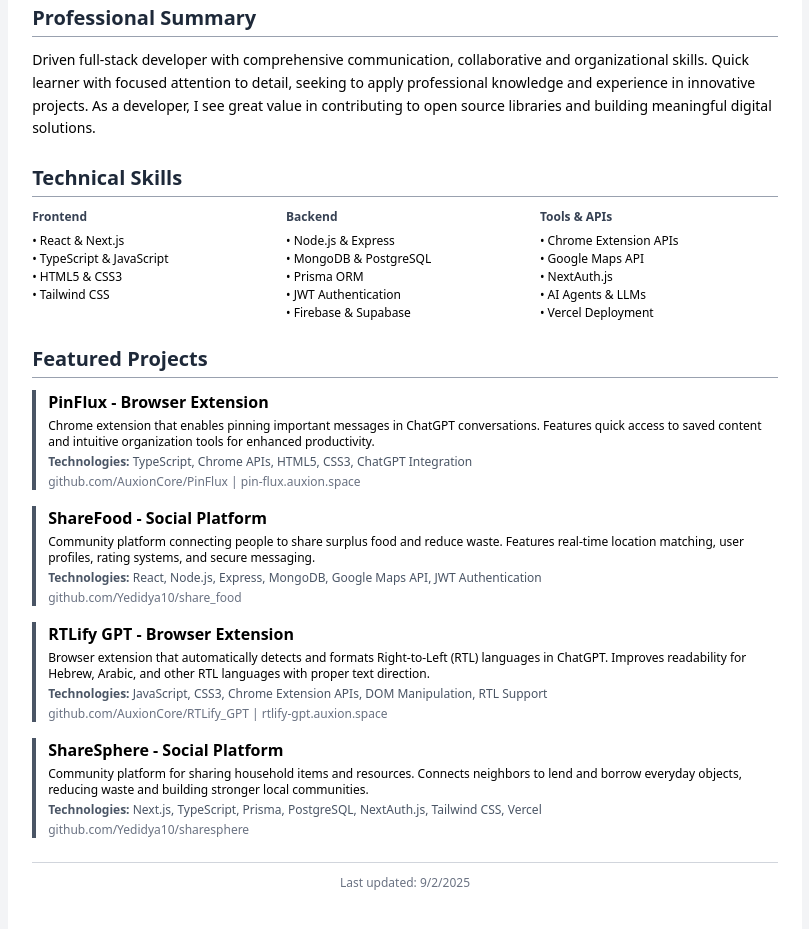
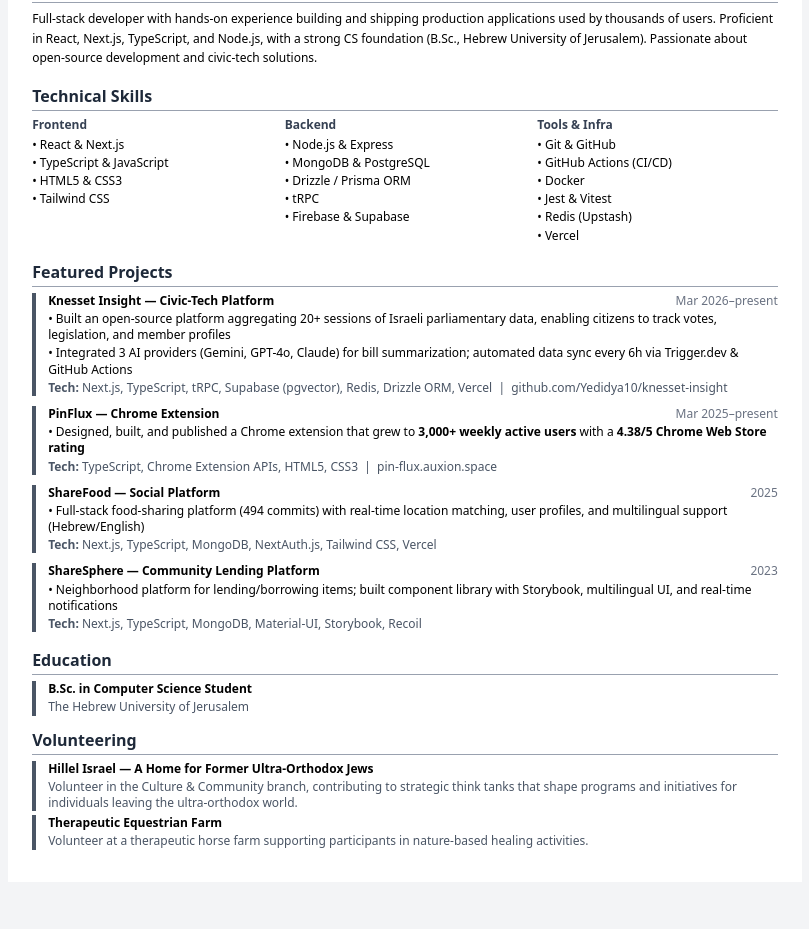
Before and after one commit to Yedidya10/yedidya-hub, a Next.js app: page /resume in a window 1280 px wide. Shown: the part 251-1180 px from the top of the page, without its empty margins (235-1044 px from the left). Built offline with nearby package versions, Linux system fonts and the light colour scheme.

Commit message:
feat: add ResumeLayout component and style for resume page

```diff
--- /dev/null
+++ b/app/resume/layout.tsx
@@ -0,0 +1,5 @@
+import "./resume.css"
+
+export default function ResumeLayout({ children }: { children: React.ReactNode }) {
+  return children
+}
--- a/app/resume/resume-view.tsx
+++ b/app/resume/resume-view.tsx
@@ -4,14 +4,14 @@
   return (
     <div
       id="resume-content"
-      className="max-w-4xl mx-auto bg-white text-black p-6 min-h-[297mm] w-[210mm]"
-      style={{ fontSize: "12px", lineHeight: "1.3" }}
+      className="max-w-4xl mx-auto bg-white text-black p-6 w-[210mm] print:shadow-none"
+      style={{ fontSize: "12px", lineHeight: "1.35" }}
     >
       {/* Header */}
-      <div className="text-center mb-6 border-b-2 border-gray-800 pb-4">
-        <h1 className="text-3xl font-bold mb-2">Yedidya Aberjel</h1>
-        <p className="text-lg text-gray-600 mb-3">Full Stack Developer</p>
-        <div className="flex justify-center gap-6 text-xs">
+      <div className="text-center mb-4 border-b-2 border-gray-800 pb-3">
+        <h1 className="text-2xl font-bold mb-1">Yedidya Aberjel</h1>
+        <p className="text-base text-gray-600 mb-2">Full Stack Developer</p>
+        <div className="flex justify-center gap-5 text-xs">
           <span>yedidya.abergel@gmail.com</span>
           <span>+972-54-830-7675</span>
           <span>github.com/Yedidya10</span>
@@ -20,27 +20,26 @@
       </div>
 
       {/* Summary */}
-      <section className="mb-6">
-        <h2 className="text-xl font-bold mb-3 text-gray-800 border-b border-gray-400 pb-1">
+      <section className="mb-4">
+        <h2 className="text-base font-bold mb-1.5 text-gray-800 border-b border-gray-400 pb-0.5">
           Professional Summary
         </h2>
-        <p className="text-sm leading-relaxed">
-          Driven full-stack developer with comprehensive communication, collaborative and organizational skills.
-          Quick learner with focused attention to detail, seeking to apply professional knowledge and experience
-          in innovative projects. As a developer, I see great value in contributing to open source libraries
-          and building meaningful digital solutions.
+        <p className="leading-relaxed">
+          Full-stack developer with hands-on experience building and shipping production applications used by thousands of users.
+          Proficient in React, Next.js, TypeScript, and Node.js, with a strong CS foundation (B.Sc., Hebrew University of Jerusalem).
+          Passionate about open-source development and civic-tech solutions.
         </p>
       </section>
 
       {/* Technical Skills */}
-      <section className="mb-6">
-        <h2 className="text-xl font-bold mb-3 text-gray-800 border-b border-gray-400 pb-1">
+      <section className="mb-4">
+        <h2 className="text-base font-bold mb-1.5 text-gray-800 border-b border-gray-400 pb-0.5">
           Technical Skills
         </h2>
-        <div className="grid grid-cols-3 gap-4">
+        <div className="grid grid-cols-3 gap-3">
           <div>
-            <h3 className="font-semibold mb-2 text-gray-700">Frontend</h3>
-            <ul className="text-xs space-y-0.5">
+            <h3 className="font-semibold mb-1 text-gray-700">Frontend</h3>
+            <ul className="space-y-0.5">
               <li>• React & Next.js</li>
               <li>• TypeScript & JavaScript</li>
               <li>• HTML5 & CSS3</li>
@@ -48,88 +47,118 @@
             </ul>
           </div>
           <div>
-            <h3 className="font-semibold mb-2 text-gray-700">Backend</h3>
-            <ul className="text-xs space-y-0.5">
+            <h3 className="font-semibold mb-1 text-gray-700">Backend</h3>
+            <ul className="space-y-0.5">
               <li>• Node.js & Express</li>
               <li>• MongoDB & PostgreSQL</li>
-              <li>• Prisma ORM</li>
-              <li>• JWT Authentication</li>
+              <li>• Drizzle / Prisma ORM</li>
+              <li>• tRPC</li>
               <li>• Firebase & Supabase</li>
             </ul>
           </div>
           <div>
-            <h3 className="font-semibold mb-2 text-gray-700">Tools & APIs</h3>
-            <ul className="text-xs space-y-0.5">
-              <li>• Chrome Extension APIs</li>
-              <li>• Google Maps API</li>
-              <li>• NextAuth.js</li>
-              <li>• AI Agents & LLMs</li>
-              <li>• Vercel Deployment</li>
+            <h3 className="font-semibold mb-1 text-gray-700">Tools & Infra</h3>
+            <ul className="space-y-0.5">
+              <li>• Git & GitHub</li>
+              <li>• GitHub Actions (CI/CD)</li>
+              <li>• Docker</li>
+              <li>• Jest & Vitest</li>
+              <li>• Redis (Upstash)</li>
+              <li>• Vercel</li>
             </ul>
           </div>
         </div>
       </section>
 
       {/* Featured Projects */}
-      <section className="mb-6">
-        <h2 className="text-xl font-bold mb-3 text-gray-800 border-b border-gray-400 pb-1">
+      <section className="mb-4">
+        <h2 className="text-base font-bold mb-1.5 text-gray-800 border-b border-gray-400 pb-0.5">
           Featured Projects
         </h2>
-        <div className="space-y-4">
+        <div className="space-y-2.5">
+
           <div className="border-l-4 border-gray-600 pl-3">
-            <h3 className="text-base font-semibold mb-1">PinFlux - Browser Extension</h3>
-            <p className="text-xs mb-1">
-              Chrome extension that enables pinning important messages in ChatGPT conversations.
-              Features quick access to saved content and intuitive organization tools for enhanced productivity.
-            </p>
-            <p className="text-xs text-gray-600 mb-1">
-              <strong>Technologies:</strong> TypeScript, Chrome APIs, HTML5, CSS3, ChatGPT Integration
-            </p>
-            <p className="text-xs text-gray-500">github.com/AuxionCore/PinFlux | pin-flux.auxion.space</p>
+            <div className="flex justify-between items-baseline mb-0.5">
+              <h3 className="font-semibold">Knesset Insight — Civic-Tech Platform</h3>
+              <span className="text-gray-500 text-xs">Mar 2026–present</span>
+            </div>
+            <ul className="mb-0.5 space-y-0.5">
+              <li>• Built an open-source platform aggregating 20+ sessions of Israeli parliamentary data, enabling citizens to track votes, legislation, and member profiles</li>
+              <li>• Integrated 3 AI providers (Gemini, GPT-4o, Claude) for bill summarization; automated data sync every 6h via Trigger.dev & GitHub Actions</li>
+            </ul>
+            <p className="text-gray-600"><strong>Tech:</strong> Next.js, TypeScript, tRPC, Supabase (pgvector), Redis, Drizzle ORM, Vercel &nbsp;|&nbsp; github.com/Yedidya10/knesset-insight</p>
           </div>
 
           <div className="border-l-4 border-gray-600 pl-3">
-            <h3 className="text-base font-semibold mb-1">ShareFood - Social Platform</h3>
-            <p className="text-xs mb-1">
-              Community platform connecting people to share surplus food and reduce waste.
-              Features real-time location matching, user profiles, rating systems, and secure messaging.
-            </p>
-            <p className="text-xs text-gray-600 mb-1">
-              <strong>Technologies:</strong> React, Node.js, Express, MongoDB, Google Maps API, JWT Authentication
-            </p>
-            <p className="text-xs text-gray-500">github.com/Yedidya10/share_food</p>
+            <div className="flex justify-between items-baseline mb-0.5">
+              <h3 className="font-semibold">PinFlux — Chrome Extension</h3>
+              <span className="text-gray-500 text-xs">Mar 2025–present</span>
+            </div>
+            <ul className="mb-0.5 space-y-0.5">
+              <li>• Designed, built, and published a Chrome extension that grew to <strong>3,000+ weekly active users</strong> with a <strong>4.38/5 Chrome Web Store rating</strong></li>
+            </ul>
+            <p className="text-gray-600"><strong>Tech:</strong> TypeScript, Chrome Extension APIs, HTML5, CSS3 &nbsp;|&nbsp; pin-flux.auxion.space</p>
           </div>
 
           <div className="border-l-4 border-gray-600 pl-3">
-            <h3 className="text-base font-semibold mb-1">RTLify GPT - Browser Extension</h3>
-            <p className="text-xs mb-1">
-              Browser extension that automatically detects and formats Right-to-Left (RTL) languages in ChatGPT.
-              Improves readability for Hebrew, Arabic, and other RTL languages with proper text direction.
-            </p>
-            <p className="text-xs text-gray-600 mb-1">
-              <strong>Technologies:</strong> JavaScript, CSS3, Chrome Extension APIs, DOM Manipulation, RTL Support
-            </p>
-            <p className="text-xs text-gray-500">github.com/AuxionCore/RTLify_GPT | rtlify-gpt.auxion.space</p>
+            <div className="flex justify-between items-baseline mb-0.5">
+              <h3 className="font-semibold">ShareFood — Social Platform</h3>
+              <span className="text-gray-500 text-xs">2025</span>
+            </div>
+            <ul className="mb-0.5 space-y-0.5">
+              <li>• Full-stack food-sharing platform (494 commits) with real-time location matching, user profiles, and multilingual support (Hebrew/English)</li>
+            </ul>
+            <p className="text-gray-600"><strong>Tech:</strong> Next.js, TypeScript, MongoDB, NextAuth.js, Tailwind CSS, Vercel</p>
           </div>
 
           <div className="border-l-4 border-gray-600 pl-3">
-            <h3 className="text-base font-semibold mb-1">ShareSphere - Social Platform</h3>
-            <p className="text-xs mb-1">
-              Community platform for sharing household items and resources. Connects neighbors to lend and borrow
-              everyday objects, reducing waste and building stronger local communities.
-            </p>
-            <p className="text-xs text-gray-600 mb-1">
-              <strong>Technologies:</strong> Next.js, TypeScript, Prisma, PostgreSQL, NextAuth.js, Tailwind CSS, Vercel
-            </p>
-            <p className="text-xs text-gray-500">github.com/Yedidya10/sharesphere</p>
+            <div className="flex justify-between items-baseline mb-0.5">
+              <h3 className="font-semibold">ShareSphere — Community Lending Platform</h3>
+              <span className="text-gray-500 text-xs">2023</span>
+            </div>
+            <ul className="mb-0.5 space-y-0.5">
+              <li>• Neighborhood platform for lending/borrowing items; built component library with Storybook, multilingual UI, and real-time notifications</li>
+            </ul>
+            <p className="text-gray-600"><strong>Tech:</strong> Next.js, TypeScript, MongoDB, Material-UI, Storybook, Recoil</p>
+          </div>
+
+          {/* RTLify GPT temporarily hidden
+          <div className="border-l-4 border-gray-600 pl-3">
+            <h3 className="font-semibold mb-0.5">RTLify GPT — Browser Extension</h3>
+            <p className="mb-0.5">Automatically detects and formats RTL languages (Hebrew, Arabic) in ChatGPT for proper text direction.</p>
+            <p className="text-gray-600"><strong>Tech:</strong> JavaScript, CSS3, Chrome Extension APIs, DOM Manipulation</p>
+          </div>
+          */}
+        </div>
+      </section>
+
+      {/* Education */}
+      <section className="mb-3">
+        <h2 className="text-base font-bold mb-1.5 text-gray-800 border-b border-gray-400 pb-0.5">
+          Education
+        </h2>
+        <div className="border-l-4 border-gray-600 pl-3">
+          <h3 className="font-semibold mb-0.5">B.Sc. in Computer Science Student</h3>
+          <p className="text-gray-600">The Hebrew University of Jerusalem</p>
+        </div>
+      </section>
+
+      {/* Volunteering */}
+      <section className="mb-2">
+        <h2 className="text-base font-bold mb-1.5 text-gray-800 border-b border-gray-400 pb-0.5">
+          Volunteering
+        </h2>
+        <div className="space-y-1">
+          <div className="border-l-4 border-gray-600 pl-3">
+            <h3 className="font-semibold mb-0.5">Hillel Israel — A Home for Former Ultra-Orthodox Jews</h3>
+            <p className="text-gray-600">Volunteer in the Culture & Community branch, contributing to strategic think tanks that shape programs and initiatives for individuals leaving the ultra-orthodox world.</p>
+          </div>
+          <div className="border-l-4 border-gray-600 pl-3">
+            <h3 className="font-semibold mb-0.5">Therapeutic Equestrian Farm</h3>
+            <p className="text-gray-600">Volunteer at a therapeutic horse farm supporting participants in nature-based healing activities.</p>
           </div>
         </div>
       </section>
-
-      {/* Footer */}
-      <div className="text-center text-xs text-gray-500 mt-6 pt-3 border-t border-gray-300">
-        Last updated: {new Date().toLocaleDateString()}
-      </div>
     </div>
   )
 }
@@ -140,8 +169,7 @@
   }
 
   return (
-    <div className="min-h-screen bg-gray-100">
-      {/* Dev-only toolbar — hidden on print */}
+    <div id="resume-root" className="min-h-screen bg-[#f3f4f6] print:bg-white print:min-h-0" style={{ colorScheme: "light" }}>
       <div className="print:hidden bg-yellow-100 border-b border-yellow-300 px-6 py-3 flex items-center gap-4">
         <span className="text-yellow-800 text-sm font-medium">Dev mode — Resume preview</span>
         <button
@@ -152,7 +180,7 @@
         </button>
       </div>
 
-      <div className="py-8 flex justify-center">
+      <div className="py-8 print:py-0 flex justify-center">
         <ResumeContent />
       </div>
     </div>
--- /dev/null
+++ b/app/resume/resume.css
@@ -0,0 +1,10 @@
+/* Override dark mode for resume page */
+body:has(#resume-root) {
+  background: #f3f4f6 !important;
+  color: #000 !important;
+}
+
+body:has(#resume-root) #resume-root {
+  background: #f3f4f6;
+  color: #000;
+}
```
